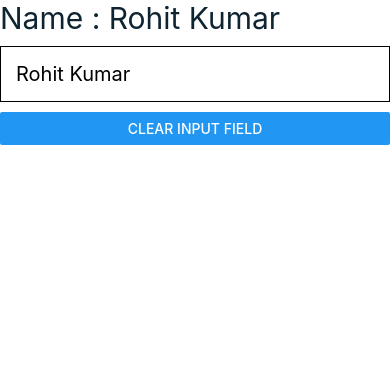
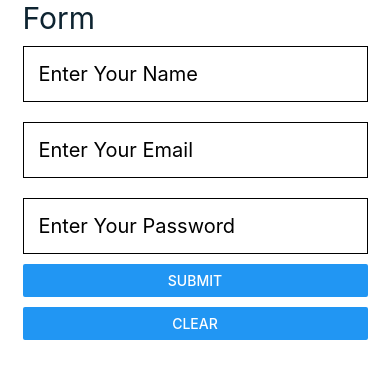
Before and after one commit to rohit-kumaar/first-native-project, a React Native app: screen / in a window 390 px wide. Shown: the top 378 px of the page. Built offline with nearby package versions, Linux system fonts and the light colour scheme.

Commit message:
final commit

```diff
--- a/App.tsx
+++ b/App.tsx
@@ -1,24 +1,85 @@
-import {View, Text, StyleSheet, TextInput, Button} from 'react-native';
 import React, {useState} from 'react';
+import {
+  Button,
+  StyleSheet,
+  Text,
+  TextInput,
+  TouchableOpacity,
+  View,
+} from 'react-native';
 
 export default function App() {
-  const [name, setName] = useState('Rohit Kumar');
+  const [user, setUser] = useState({
+    name: '',
+    email: '',
+    password: '',
+  });
+  const [userData, setUserData] = useState(false);
+
+  const handleChange = (name: any, value: any) => {
+    setUser(prev => ({...prev, [name]: value}));
+  };
+
+  const resetFields = () => {
+    setUserData(false);
+    setUser({
+      name: '',
+      email: '',
+      password: '',
+    });
+  };
 
   return (
-    <View>
-      <Text style={styles.name}>Name : {name}</Text>
+    <View style={styles.container}>
+      <Text style={styles.name}>Form</Text>
       <TextInput
         style={styles.input}
         placeholder="Enter Your Name"
-        onChangeText={value => setName(value)}
-        value={name}
+        onChangeText={value => handleChange('name', value)}
+        value={user.name}
       />
-      <Button title="Clear Input Field" onPress={() => setName('')} />
+      <TextInput
+        style={styles.input}
+        placeholder="Enter Your Email"
+        onChangeText={value => handleChange('email', value)}
+        value={user.email}
+      />
+      <TextInput
+        style={styles.input}
+        placeholder="Enter Your Password"
+        onChangeText={value => handleChange('password', value)}
+        value={user.password}
+        secureTextEntry={true}
+      />
+
+      <TouchableOpacity style={styles.buttonContainer}>
+        <Button title="Submit" onPress={() => setUserData(true)} />
+      </TouchableOpacity>
+
+      <TouchableOpacity>
+        <Button title="Clear" onPress={resetFields} />
+      </TouchableOpacity>
+
+      <View>
+        {userData ? (
+          <View>
+            <Text style={styles.userData}>User Name : {user.name}</Text>
+            <Text style={styles.userData}>User Email : {user.email}</Text>
+            <Text style={styles.userData}>User Password : {user.password}</Text>
+          </View>
+        ) : null}
+      </View>
     </View>
   );
 }
 
 const styles = StyleSheet.create({
+  container: {
+    width: 'auto',
+    paddingHorizontal: 15,
+    marginHorizontal: 'auto',
+  },
+
   name: {
     fontSize: 30,
     color: '#0e2431',
@@ -28,8 +89,15 @@ const styles = StyleSheet.create({
     padding: 15,
     borderColor: '#000000',
     borderWidth: 1,
-    marginTop: 10,
+    marginVertical: 10,
+    fontSize: 20,
+  },
+
+  buttonContainer: {
     marginBottom: 10,
+  },
+
+  userData: {
     fontSize: 20,
   },
 });
```
